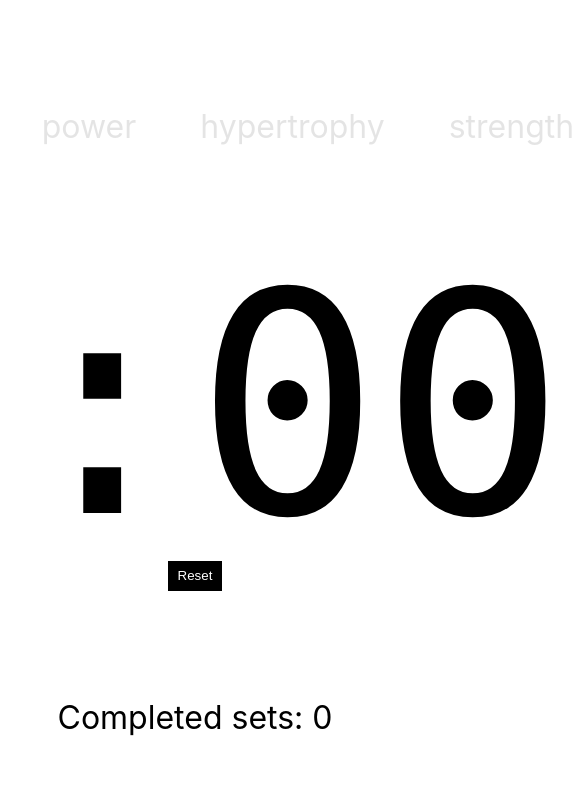
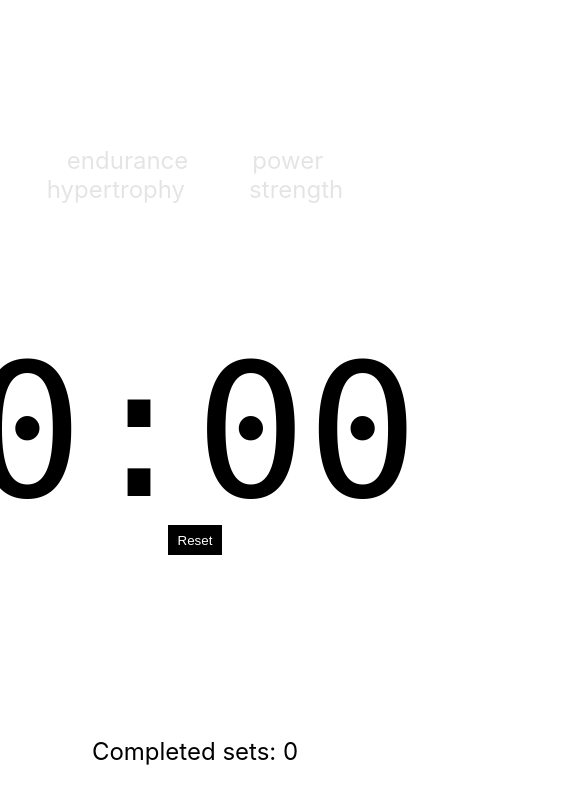
Before and after one commit to wwqrd/gymthing, a React (Create React App) app: page /#/exercise in a window 390 px wide. Shown: the top 804 px of the page, 585 px wide, since content can reach past the window. Built offline with nearby package versions, Linux system fonts and the light colour scheme; a web font is replaced by a local one.

Commit message:
Fix styles for mobile

```diff
--- a/package.json
+++ b/package.json
@@ -19,7 +19,8 @@
     "start": "react-scripts start",
     "build": "react-scripts build",
     "test": "react-scripts test",
-    "eject": "react-scripts eject"
+    "eject": "react-scripts eject",
+    "deploy": "git subtree push --prefix build origin gh-pages"
   },
   "eslintConfig": {
     "extends": "react-app"
--- a/src/components/Exercise/Exercise.css
+++ b/src/components/Exercise/Exercise.css
@@ -4,6 +4,8 @@
   top: 0;
   left: 0;
   position: absolute;
+  box-sizing: border-box;
+  padding: 10px;
   display: flex;
   flex-direction: column;
   transition: background-color 500ms ease,
@@ -33,8 +35,6 @@
 }
 
 .Exercise__phase--active {
-  font-size: 2rem;
-  margin: 0 2rem;
   opacity: 1;
 }
 
@@ -69,3 +69,30 @@
 .Exercise--phase-strength {
   background-color: #08b2e3;
 }
+
+@media screen and (max-width: 800px) {
+
+  .Exercise__meta {
+    flex-basis: 40%;
+  }
+
+  .Exercise__timer {
+    flex-basis: 40%;
+  }
+
+  .Exercise__progress {
+    flex-basis: 20%;
+  }
+
+  .Exercise__phases {
+    flex-wrap: wrap;
+  }
+
+  .Exercise__phase {
+    font-size: 1.5rem;
+  }
+
+  .Exercise__progress {
+    font-size: 1.5rem;
+  }
+}
--- a/src/components/Timer.css
+++ b/src/components/Timer.css
@@ -24,3 +24,10 @@
   padding: 0 10px;
   height: 30px;
 }
+
+@media screen and (max-width: 800px) {
+  .Timer__time {
+    font-size: calc(22vh);
+    line-height: calc(22vh);
+  }
+}
```
